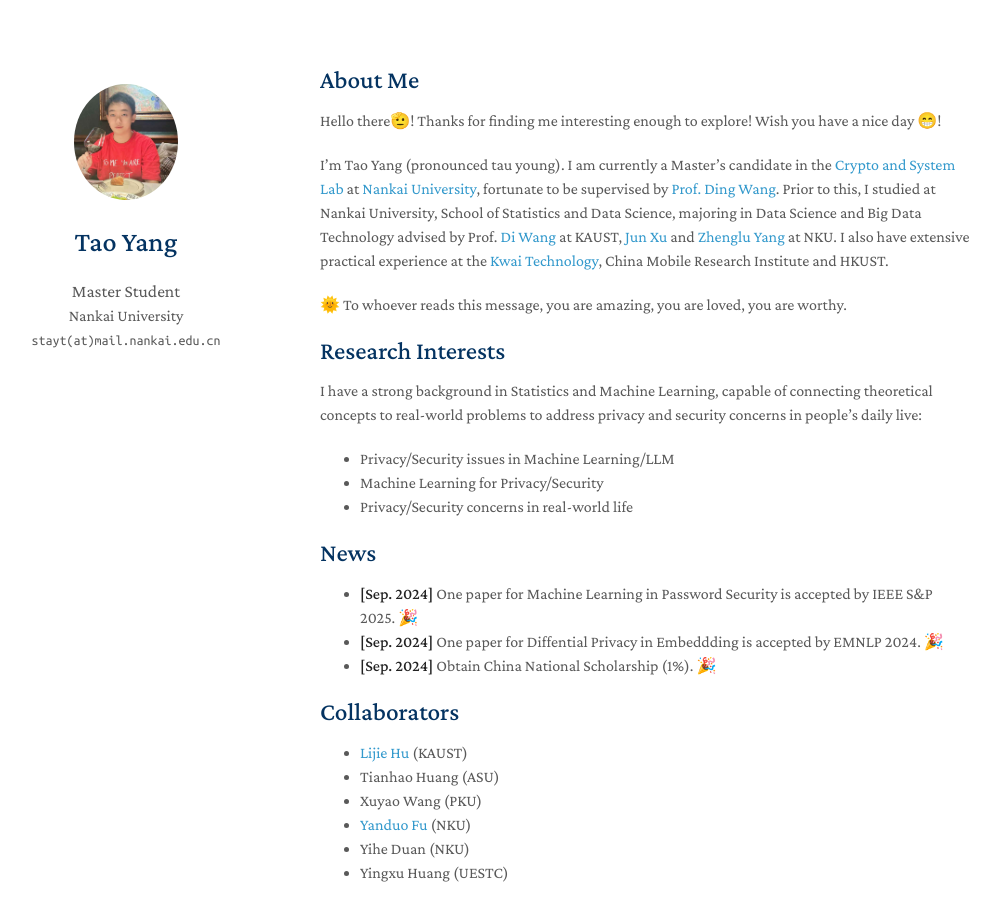
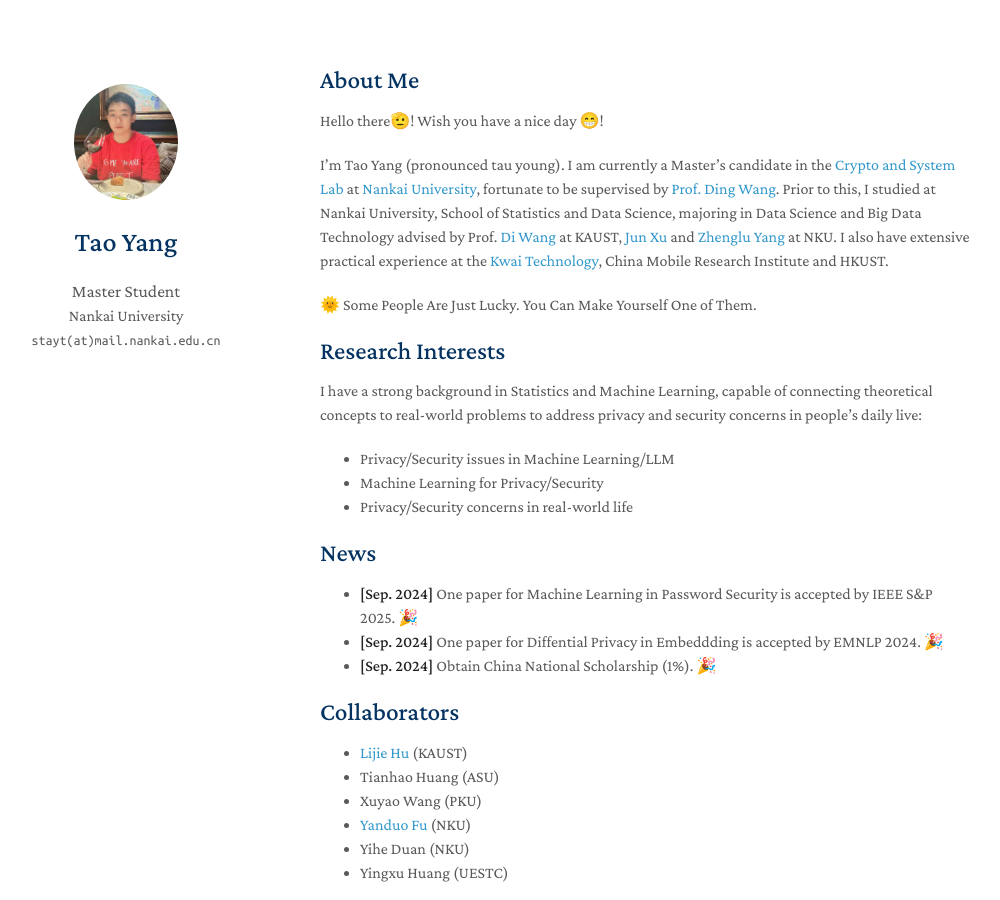
Before and after one commit to stayt1/stayt1.github.io, a Jekyll site: the page built from index.md, in a window 1280 px wide and 900 px high. Shown: the whole window, without its empty margins (150-1150 px from the left). Built offline with Jekyll 4.4.1, drawn with Linux system fonts in a browser that asks for light colours; a style sheet for code colours, icons or effects is not loaded; our own code applies the rules of GitHub Pages for plain Markdown files.

Commit message:
Update index.md

```diff
--- a/index.md
+++ b/index.md
@@ -4,11 +4,11 @@ layout: homepage
 
 ## About Me
 
-Hello there🫡! Thanks for finding me interesting enough to explore! Wish you have a nice day 😁!
+Hello there🫡! Wish you have a nice day 😁!
 
 I'm Tao Yang (pronounced tau young). I am currently a Master's candidate in the [Crypto and System Lab](https://github.com/CSSLabNKU) at [Nankai University](https://www.nankai.edu.cn/), fortunate to be supervised by [Prof. Ding Wang](http://wangdingg.weebly.com/). Prior to this, I studied at Nankai University, School of Statistics and Data Science, majoring in Data Science and Big Data Technology advised by Prof. [Di Wang](https://shao3wangdi.github.io/) at KAUST, [Jun Xu](https://csjunxu.github.io/) and [Zhenglu Yang](https://bigdata.nankai.edu.cn/yangzl/list.htm) at NKU. I also have extensive practical experience at the [Kwai Technology](https://www.kwai.com/), China Mobile Research Institute and HKUST.
 
-🌞 To whoever reads this message, you are amazing, you are loved, you are worthy.
+🌞 Some People Are Just Lucky. You Can Make Yourself One of Them.
 
 ## Research Interests
 
```
